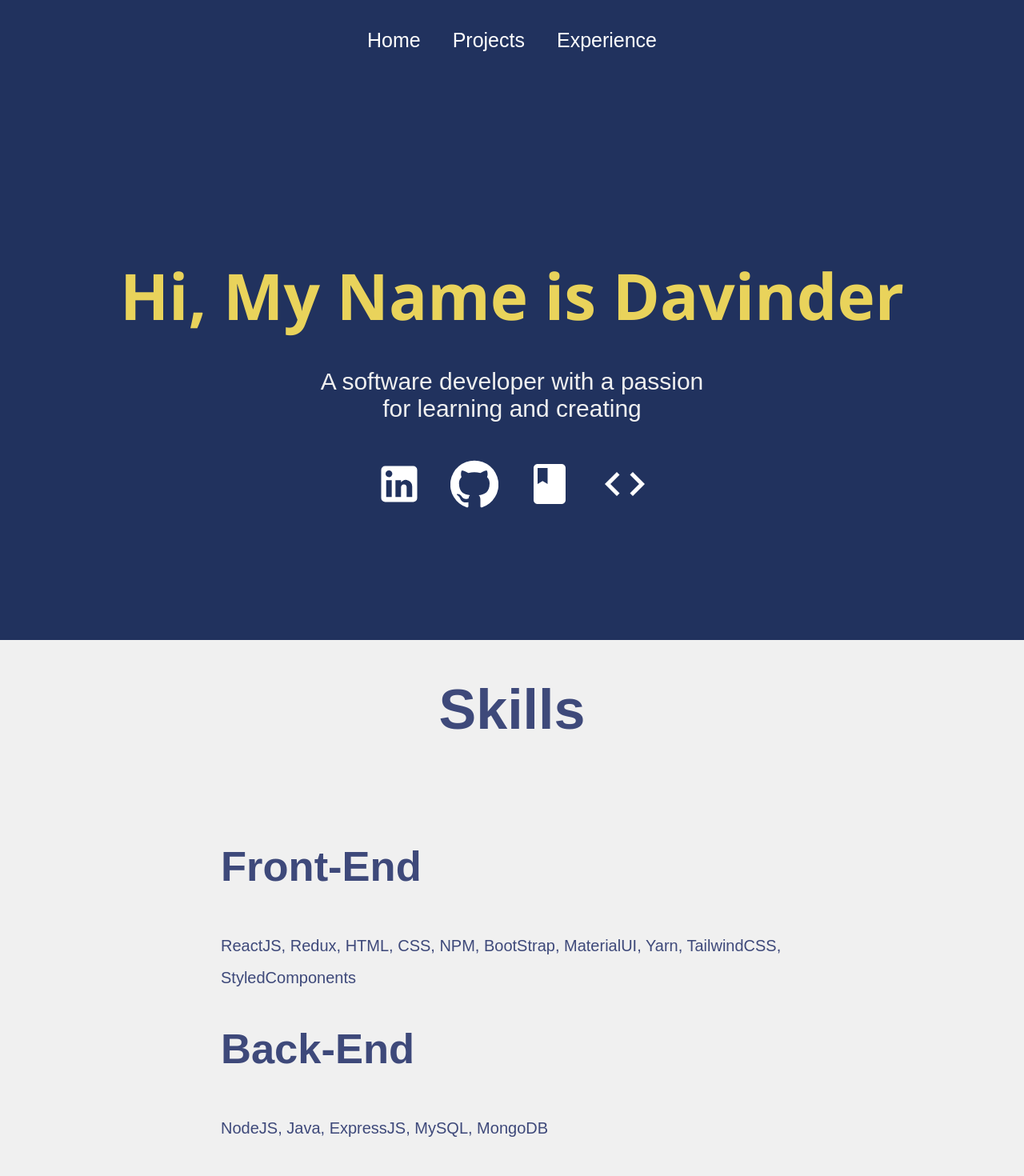
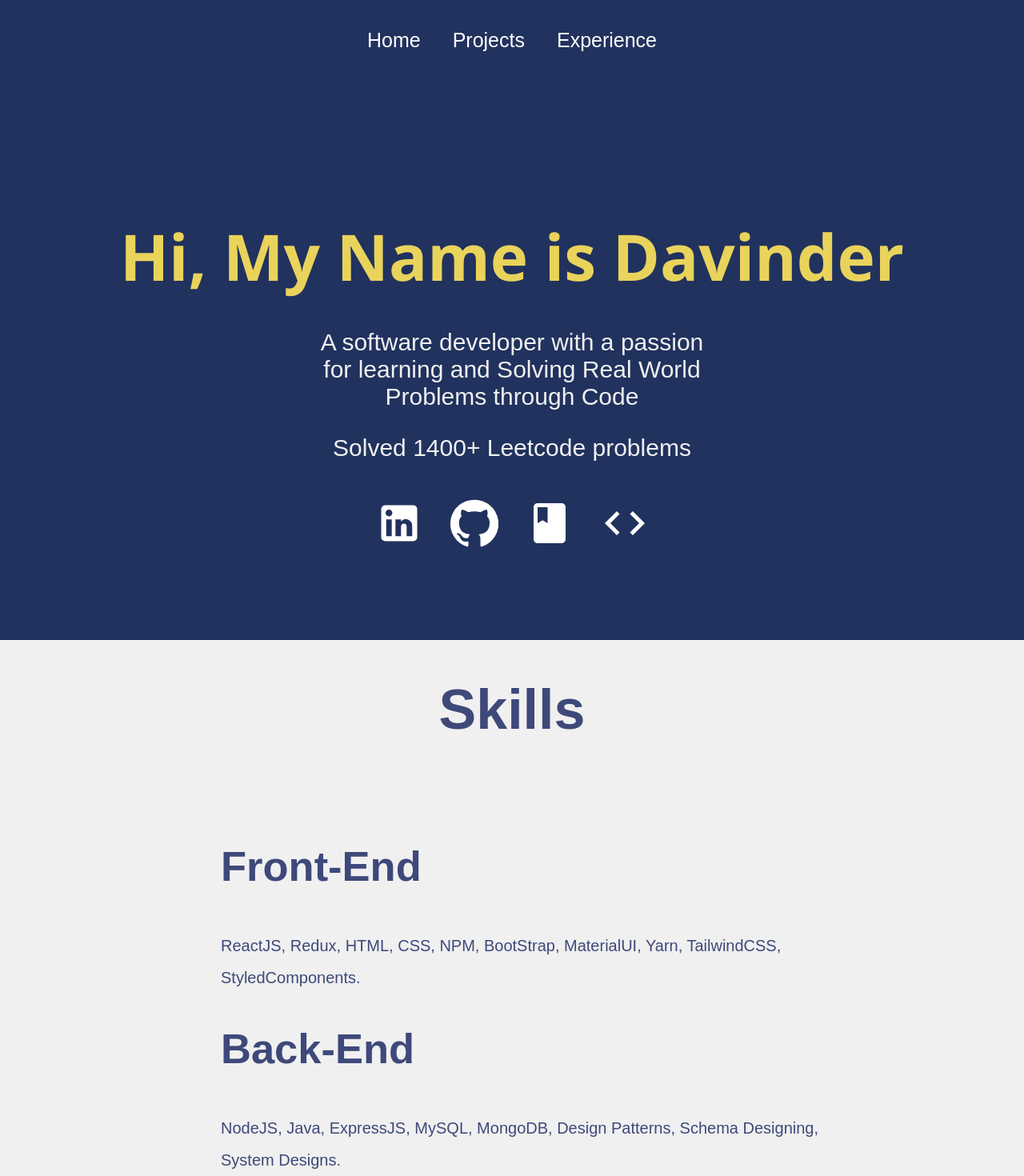
Before and after one commit to deven495/personalPortfolioWebsite, a React (Create React App) app: page / in a window 1280 px wide. Shown: the top 1470 px of the page at 80% size. Built offline with nearby package versions, Linux system fonts and the light colour scheme.

Commit message:
intro edited

```diff
--- a/src/pages/Home.js
+++ b/src/pages/Home.js
@@ -9,7 +9,11 @@ const Home = () => {
       <div className="about">
         <h2>Hi, My Name is Davinder</h2>
         <div className="prompt">
-          <p>A software developer with a passion for learning and creating</p>
+          <p>
+            A software developer with a passion for learning and Solving Real
+            World Problems through Code
+          </p>
+          <p>Solved 1400+ Leetcode problems</p>
           <Links />
         </div>
       </div>
@@ -20,12 +24,15 @@ const Home = () => {
             <h2> Front-End</h2>
             <span>
               ReactJS, Redux, HTML, CSS, NPM, BootStrap, MaterialUI, Yarn,
-              TailwindCSS, StyledComponents
+              TailwindCSS, StyledComponents.
             </span>
           </li>
           <li className="item">
             <h2>Back-End</h2>
-            <span>NodeJS, Java, ExpressJS, MySQL, MongoDB</span>
+            <span>
+              NodeJS, Java, ExpressJS, MySQL, MongoDB, Design Patterns, Schema
+              Designing, System Designs.
+            </span>
           </li>
           <li className="item">
             <h2>Languages</h2>
```
